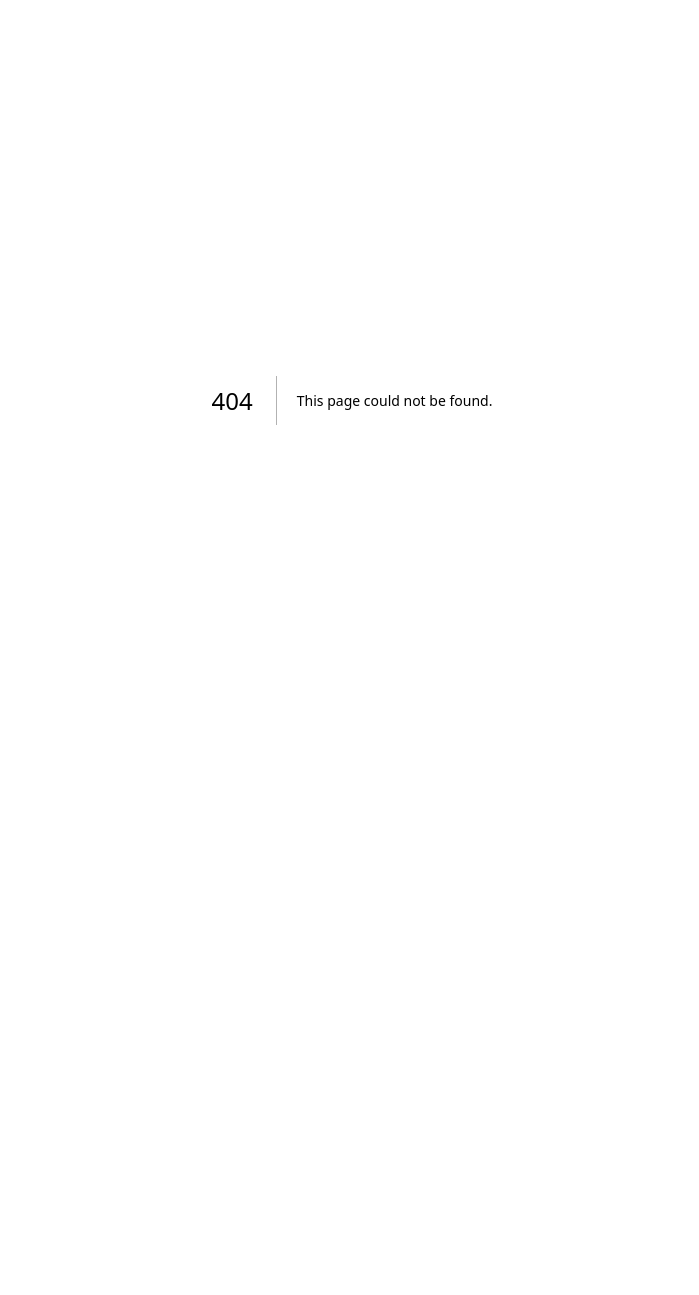
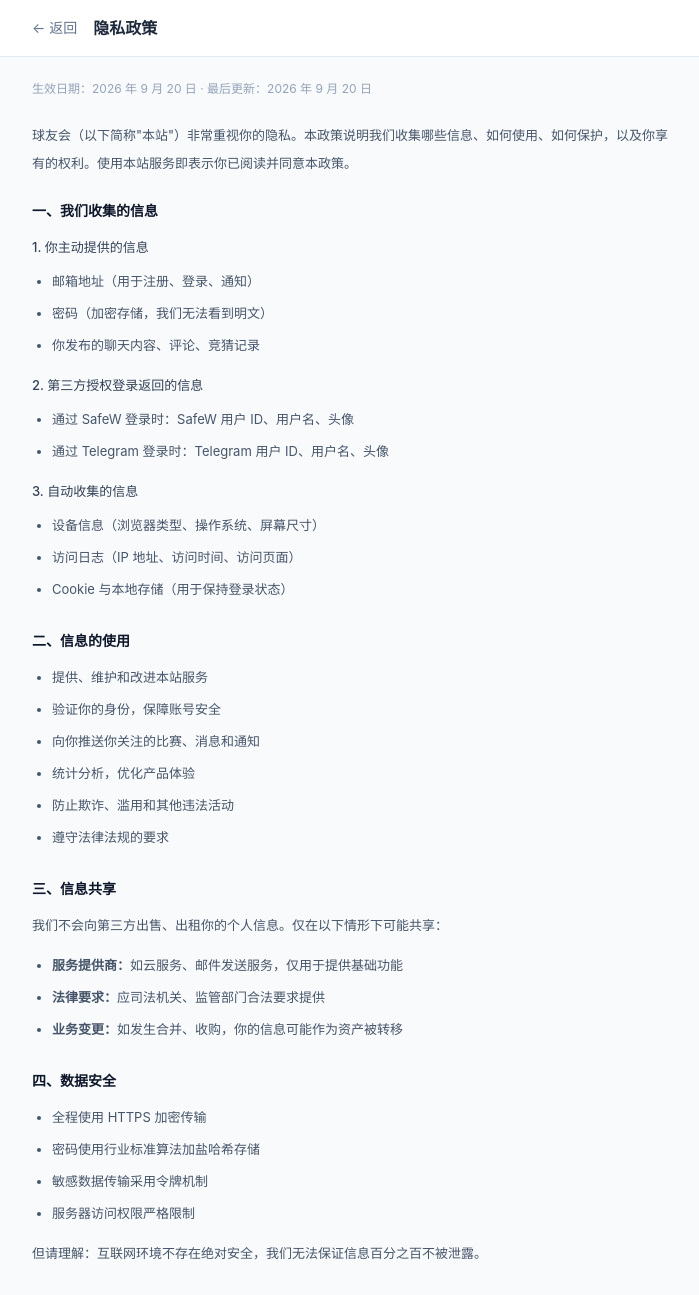
Before and after one commit to shuji-chu/qiuyouhui, a Next.js app: page /privacy in a window 1280 px wide. Before the commit this address had no page. Shown: the top 1295 px of the page, without its empty margins (288-987 px from the left). Before the commit the page ends 800 px from the top, so only its background shows below. Built offline with nearby package versions, Linux system fonts and the light colour scheme.

Commit message:
创建 src/app/privacy/page.tsx

```diff
--- /dev/null
+++ b/src/app/privacy/page.tsx
@@ -0,0 +1,137 @@
+import Link from 'next/link';
+
+export const metadata = { title: '隐私政策' };
+
+export default function PrivacyPage() {
+  return (
+    <main className="min-h-screen bg-slate-50">
+      <header className="sticky top-0 z-10 bg-white/90 backdrop-blur border-b border-slate-200">
+        <div className="max-w-2xl mx-auto px-4 h-14 flex items-center">
+          <Link href="/" className="text-slate-500 text-sm">← 返回</Link>
+          <h1 className="ml-4 text-base font-semibold text-slate-800">隐私政策</h1>
+        </div>
+      </header>
+
+      <div className="max-w-2xl mx-auto px-4 py-6 text-[13px] text-slate-600 leading-7">
+        <p className="text-xs text-slate-400 mb-6">
+          生效日期：2026 年 9 月 20 日 · 最后更新：2026 年 9 月 20 日
+        </p>
+
+        <p className="mb-6">
+          球友会（以下简称"本站"）非常重视你的隐私。本政策说明我们收集哪些信息、如何使用、如何保护，以及你享有的权利。使用本站服务即表示你已阅读并同意本政策。
+        </p>
+
+        <Section title="一、我们收集的信息">
+          <SubTitle>1. 你主动提供的信息</SubTitle>
+          <ul className="list-disc pl-5 space-y-1 mb-3">
+            <li>邮箱地址（用于注册、登录、通知）</li>
+            <li>密码（加密存储，我们无法看到明文）</li>
+            <li>你发布的聊天内容、评论、竞猜记录</li>
+          </ul>
+
+          <SubTitle>2. 第三方授权登录返回的信息</SubTitle>
+          <ul className="list-disc pl-5 space-y-1 mb-3">
+            <li>通过 SafeW 登录时：SafeW 用户 ID、用户名、头像</li>
+            <li>通过 Telegram 登录时：Telegram 用户 ID、用户名、头像</li>
+          </ul>
+
+          <SubTitle>3. 自动收集的信息</SubTitle>
+          <ul className="list-disc pl-5 space-y-1">
+            <li>设备信息（浏览器类型、操作系统、屏幕尺寸）</li>
+            <li>访问日志（IP 地址、访问时间、访问页面）</li>
+            <li>Cookie 与本地存储（用于保持登录状态）</li>
+          </ul>
+        </Section>
+
+        <Section title="二、信息的使用">
+          <ul className="list-disc pl-5 space-y-1">
+            <li>提供、维护和改进本站服务</li>
+            <li>验证你的身份，保障账号安全</li>
+            <li>向你推送你关注的比赛、消息和通知</li>
+            <li>统计分析，优化产品体验</li>
+            <li>防止欺诈、滥用和其他违法活动</li>
+            <li>遵守法律法规的要求</li>
+          </ul>
+        </Section>
+
+        <Section title="三、信息共享">
+          <p className="mb-3">我们不会向第三方出售、出租你的个人信息。仅在以下情形下可能共享：</p>
+          <ul className="list-disc pl-5 space-y-1">
+            <li><b>服务提供商：</b>如云服务、邮件发送服务，仅用于提供基础功能</li>
+            <li><b>法律要求：</b>应司法机关、监管部门合法要求提供</li>
+            <li><b>业务变更：</b>如发生合并、收购，你的信息可能作为资产被转移</li>
+          </ul>
+        </Section>
+
+        <Section title="四、数据安全">
+          <ul className="list-disc pl-5 space-y-1">
+            <li>全程使用 HTTPS 加密传输</li>
+            <li>密码使用行业标准算法加盐哈希存储</li>
+            <li>敏感数据传输采用令牌机制</li>
+            <li>服务器访问权限严格限制</li>
+          </ul>
+          <p className="mt-3">
+            但请理解：互联网环境不存在绝对安全，我们无法保证信息百分之百不被泄露。
+          </p>
+        </Section>
+
+        <Section title="五、Cookie 与本地存储">
+          <p className="mb-3">本站使用 Cookie 和浏览器本地存储用于：</p>
+          <ul className="list-disc pl-5 space-y-1">
+            <li>保持你的登录状态</li>
+            <li>记住你的偏好设置</li>
+            <li>分析网站流量</li>
+          </ul>
+          <p className="mt-3">
+            你可以在浏览器设置中禁用 Cookie，但可能导致登录等功能不可用。
+          </p>
+        </Section>
+
+        <Section title="六、你的权利">
+          <ul className="list-disc pl-5 space-y-1">
+            <li><b>访问权：</b>查询我们保存的关于你的信息</li>
+            <li><b>更正权：</b>修改不准确的信息</li>
+            <li><b>删除权：</b>请求删除你的账号和相关信息</li>
+            <li><b>撤回权：</b>随时取消第三方授权</li>
+          </ul>
+          <p className="mt-3">
+            如需行使以上权利，请发送邮件至 support@qiuyouhui.app。
+          </p>
+        </Section>
+
+        <Section title="七、未成年人保护">
+          <p>
+            本站不面向 14 周岁以下未成年人。如发现我们在未获得监护人同意的情况下收集了未成年人信息，将尽快删除。
+          </p>
+        </Section>
+
+        <Section title="八、政策更新">
+          <p>
+            本政策可能不定期更新。重大变更会在网站显著位置公告。继续使用本站服务即视为接受更新后的政策。
+          </p>
+        </Section>
+
+        <Section title="九、联系我们">
+          <p>
+            如对本政策有任何疑问、意见或投诉，请联系：
+            <br />
+            邮箱：support@qiuyouhui.app
+          </p>
+        </Section>
+      </div>
+    </main>
+  );
+}
+
+function Section({ title, children }: { title: string; children: React.ReactNode }) {
+  return (
+    <section className="mb-7">
+      <h2 className="text-sm font-semibold text-slate-900 mb-3">{title}</h2>
+      <div>{children}</div>
+    </section>
+  );
+}
+
+function SubTitle({ children }: { children: React.ReactNode }) {
+  return <p className="font-medium text-slate-700 mb-1.5">{children}</p>;
+}
```
